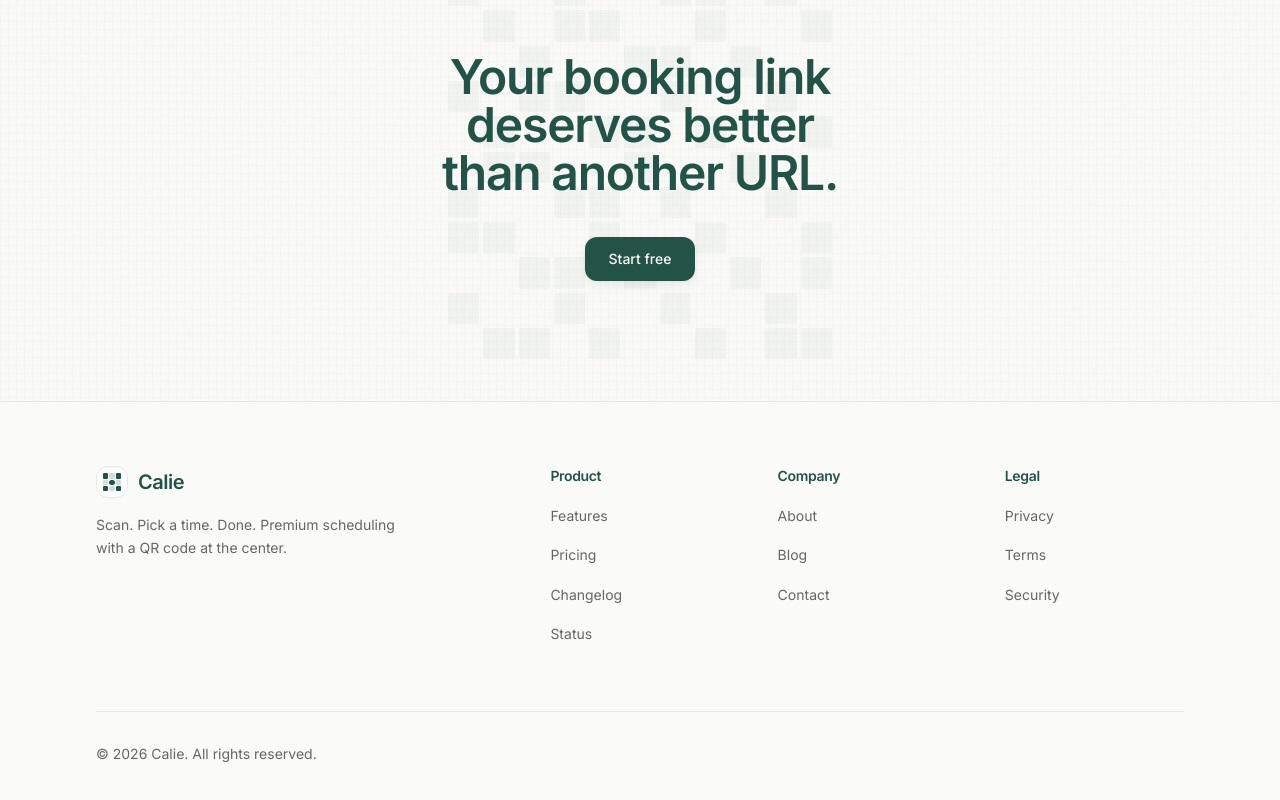
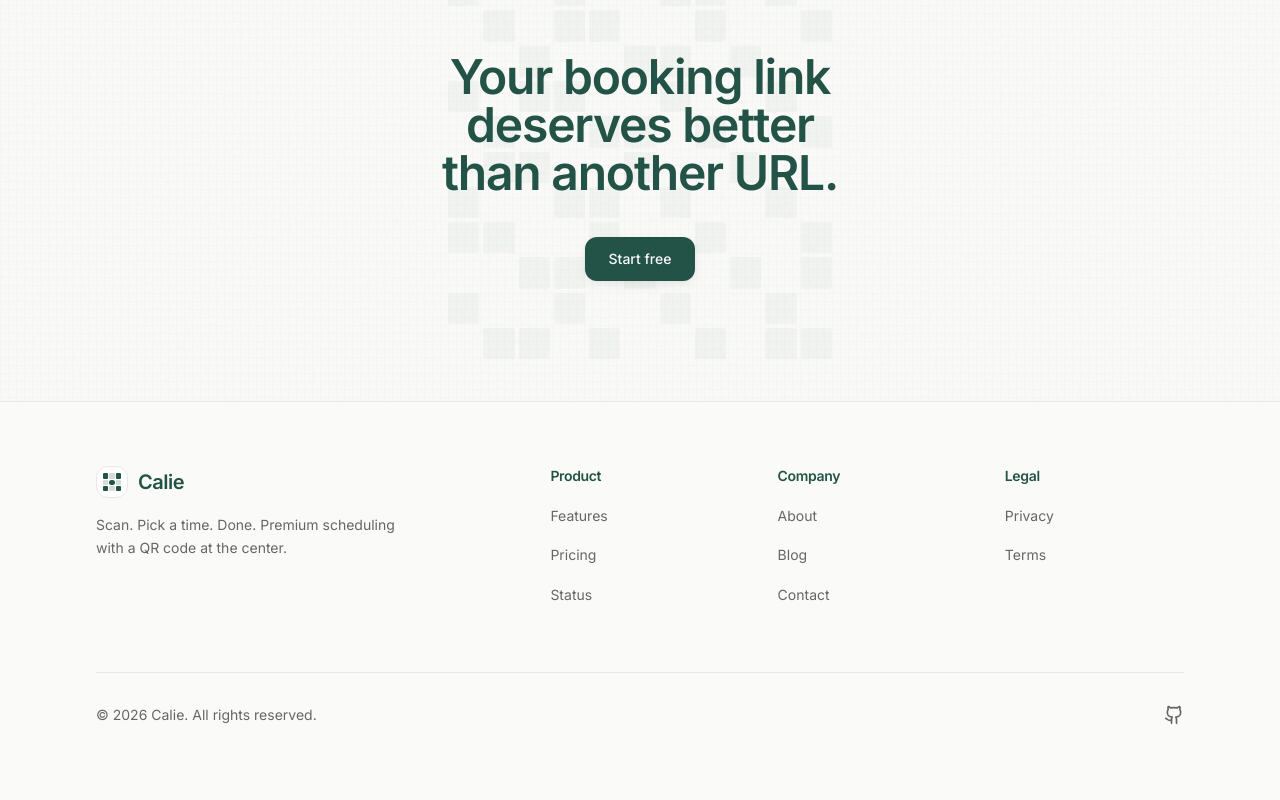
Before and after one commit to temidayoxyz/calie, a Next.js app: page / in a window 1280 px wide. Shown: the part 5345-6145 px from the top of the page. Built offline with nearby package versions, Linux system fonts and the light colour scheme; no server answers.

Commit message:
Fix LICENSE to 2026-present, remove changelog/security from footer, add GitHub link

```diff
--- a/components/marketing/footer.tsx
+++ b/components/marketing/footer.tsx
@@ -1,11 +1,11 @@
 import Link from "next/link";
+import { Github } from "lucide-react";
 import { Logo } from "@/components/marketing/logo";
 
 const footerLinks = {
   Product: [
     { href: "/features", label: "Features" },
     { href: "/pricing", label: "Pricing" },
-    { href: "/changelog", label: "Changelog" },
     { href: "/status", label: "Status" },
   ],
   Company: [
@@ -16,7 +16,6 @@ const footerLinks = {
   Legal: [
     { href: "/privacy", label: "Privacy" },
     { href: "/terms", label: "Terms" },
-    { href: "/security", label: "Security" },
   ],
 };
 
@@ -51,10 +50,19 @@ export function MarketingFooter() {
           ))}
         </div>
 
-        <div className="mt-16 border-t border-border pt-8">
-          <p className="text-center text-sm text-muted sm:text-left">
+        <div className="mt-16 border-t border-border pt-8 flex items-center justify-between">
+          <p className="text-sm text-muted">
             &copy; {new Date().getFullYear()} Calie. All rights reserved.
           </p>
+          <a
+            href="https://github.com/temidayoxyz/calie"
+            target="_blank"
+            rel="noopener noreferrer"
+            className="text-muted transition-colors duration-fast hover:text-neutral"
+            aria-label="View source on GitHub"
+          >
+            <Github className="h-5 w-5" />
+          </a>
         </div>
       </div>
     </footer>
```
Also changed, not shown: 1 other file (tests, documents, lock files or other folders).
